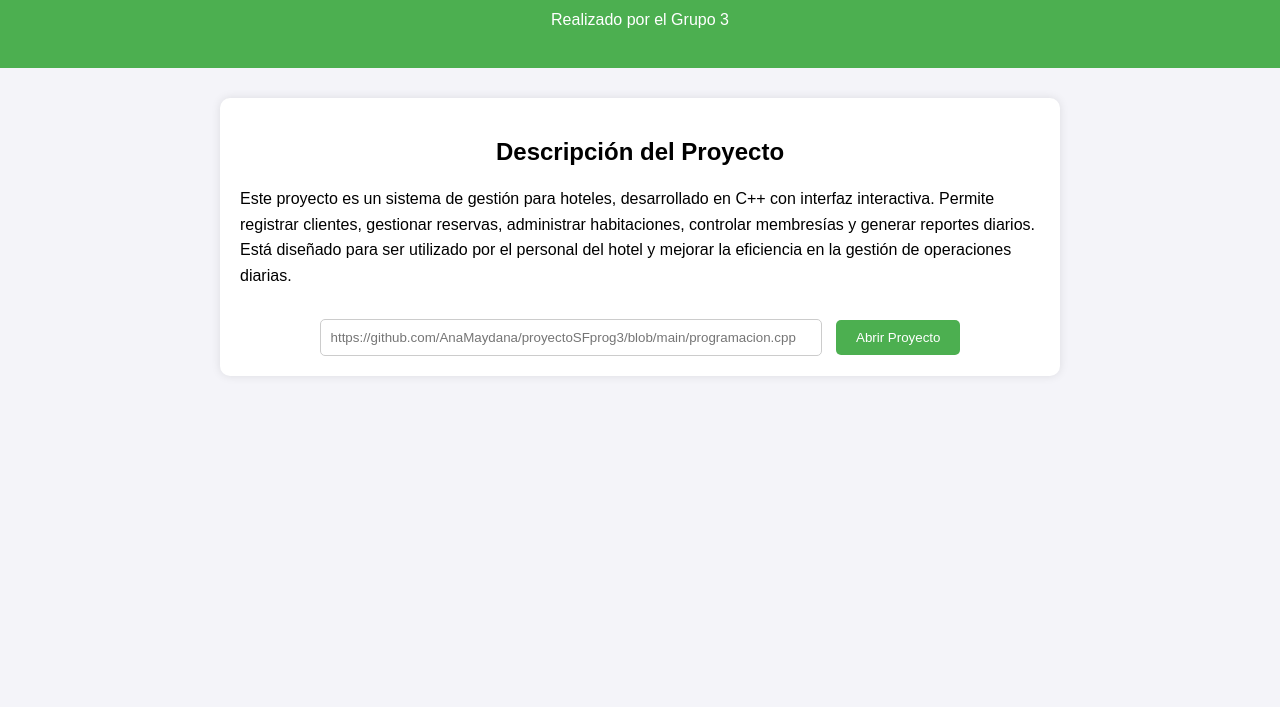
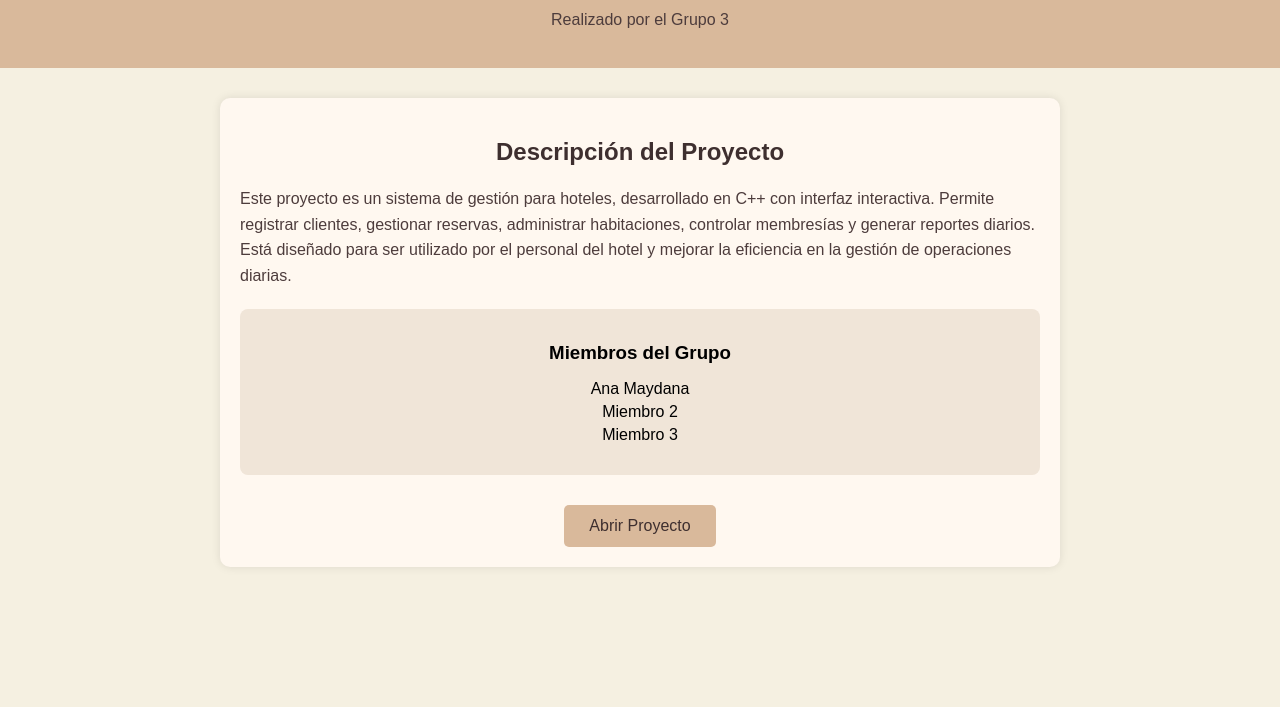
Before and after one commit to AnaMaydana/proyectoSFprog3, a plain HTML site: page index.html in a window 1280 px wide. Shown: the part 93-800 px from the top of the page. Drawn offline with Linux system fonts and the light colour scheme.

Commit message:
index.html para proyecto
Updated styles for background, header, and button. Added members section with group details.

```diff
--- a/index.html
+++ b/index.html
@@ -7,7 +7,7 @@
     <style>
         body {
             font-family: Arial, sans-serif;
-            background-color: #f4f4f9;
+            background-color: #f5f0e1; /* beige claro */
             margin: 0;
             padding: 0;
             display: flex;
@@ -15,8 +15,8 @@
             align-items: center;
         }
         header {
-            background-color: #4CAF50;
-            color: white;
+            background-color: #d9b99b; /* tono beige oscuro */
+            color: #3e2f2f;
             width: 100%;
             padding: 20px 0;
             text-align: center;
@@ -25,37 +25,52 @@
             max-width: 800px;
             margin: 30px;
             padding: 20px;
-            background-color: white;
+            background-color: #fff8f0; /* beige muy suave */
             border-radius: 10px;
             box-shadow: 0px 0px 10px rgba(0,0,0,0.1);
         }
         h1, h2 {
             text-align: center;
+            color: #3e2f2f;
         }
         p {
             line-height: 1.6;
+            color: #4d3c3c;
+        }
+        .members {
+            margin-top: 20px;
+            background-color: #f0e5d8;
+            padding: 15px;
+            border-radius: 8px;
+        }
+        .members h3 {
+            text-align: center;
+            margin-bottom: 10px;
+        }
+        .members ul {
+            list-style: none;
+            padding-left: 0;
+            text-align: center;
+        }
+        .members li {
+            margin: 5px 0;
         }
         .btn-container {
             text-align: center;
             margin-top: 30px;
         }
-        input[type="text"] {
-            padding: 10px;
-            width: 60%;
-            border-radius: 5px;
-            border: 1px solid #ccc;
-            margin-right: 10px;
-        }
         button {
-            padding: 10px 20px;
-            background-color: #4CAF50;
+            padding: 12px 25px;
+            background-color: #d9b99b;
             border: none;
-            color: white;
+            color: #3e2f2f;
+            font-size: 16px;
             border-radius: 5px;
             cursor: pointer;
+            transition: 0.3s;
         }
         button:hover {
-            background-color: #45a049;
+            background-color: #c8a67a;
         }
     </style>
 </head>
@@ -74,22 +89,19 @@
         Está diseñado para ser utilizado por el personal del hotel y mejorar la eficiencia en la gestión de operaciones diarias.
     </p>
 
+    <div class="members">
+        <h3>Miembros del Grupo</h3>
+        <ul>
+            <li>Ana Maydana</li>
+            <li>Miembro 2</li>
+            <li>Miembro 3</li>
+        </ul>
+    </div>
+
     <div class="btn-container">
-        <input type="text" id="projectLink" placeholder="https://github.com/AnaMaydana/proyectoSFprog3/blob/main/programacion.cpp">
-        <button onclick="openProject()">Abrir Proyecto</button>
+        <button onclick="window.open('https://github.com/AnaMaydana/proyectoSFprog3/blob/main/programacion.cpp', '_blank')">Abrir Proyecto</button>
     </div>
 </main>
 
-<script>
-    function openProject() {
-        const link = document.getElementById('projectLink').value;
-        if (link) {
-            window.open(link, '_blank');
-        } else {
-            alert("Por favor, ingresa un enlace válido de tu proyecto.");
-        }
-    }
-</script>
-
 </body>
 </html>
```
